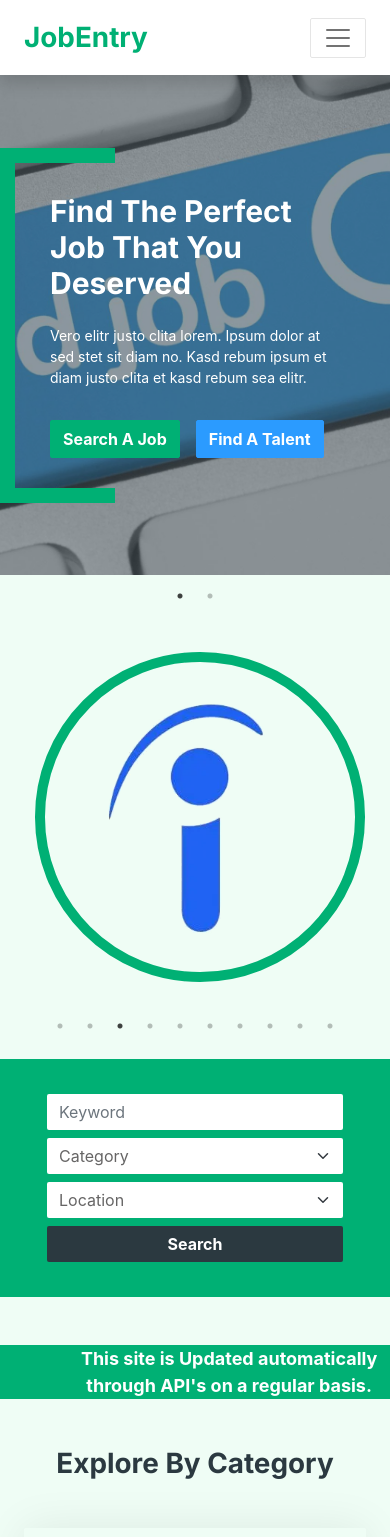
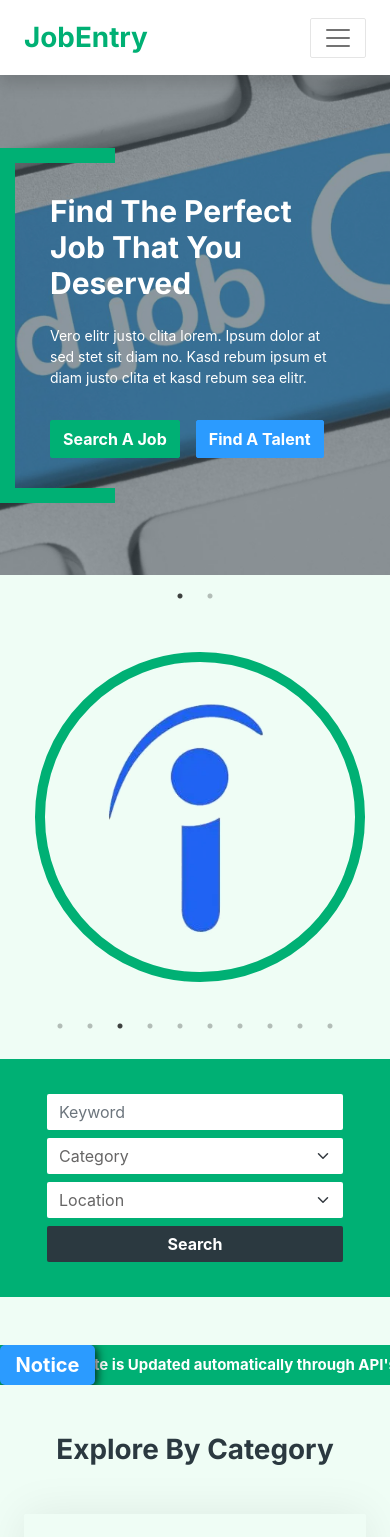
Before and after one commit to Subhrajitbw/subhrajitbw.github.co, a React (Create React App) app: page / in a window 390 px wide. Shown: the top 1537 px of the page. Built offline with nearby package versions, Linux system fonts and the light colour scheme; no server answers.

Commit message:
Your awesome message

```diff
--- a/package.json
+++ b/package.json
@@ -7,6 +7,7 @@
     "@testing-library/jest-dom": "^5.16.2",
     "@testing-library/react": "^12.1.4",
     "@testing-library/user-event": "^13.5.0",
+    "axios": "^0.26.1",
     "jquery": "^3.6.0",
     "react": "^17.0.2",
     "react-dom": "^17.0.2",
--- a/src/Components/Hero/Hero.js
+++ b/src/Components/Hero/Hero.js
@@ -1,12 +1,14 @@
 import React from "react";
 import "./hero.css";
 import Slider from "react-slick";
+import JobSlider from "./JobSlider";
 function Hero() {
   const settings = {
     dots: true,
     arrows: true,
     infinite: true,
     speed: 500,
+    fade: true,
     slidesToShow: 1,
     slidesToScroll: 1,
     initialSlide: 0,
@@ -81,13 +83,14 @@ function Hero() {
   };
   return (
     <div>
+      <JobSlider/>
       {/* Carousel Start */}
       <div className="container-fluid p-0">
 
         <div className="owl-carousel header-carousel">
           <Slider {...settings} >
             <div className="owl-carousel-item position-relative">
-              <img alt="" className="img-fluid" src={require("../img/wp3592806.webp")} />
+              <img alt="" className="hero-image img-fluid" src={require("../img/wp3592806.webp")} />
               <div
                 className="position-absolute top-0 start-0 w-100 h-100 d-flex align-items-center"
                 style={{ background: "rgba(43, 57, 64, .5)" }}
@@ -121,7 +124,7 @@ function Hero() {
               </div>
             </div>
             <div className="owl-carousel-item position-relative">
-              <img alt="" className="img-fluid" src={require("../img/1691748.jpg")} />
+              <img alt="" className="hero-image img-fluid" src={require("../img/1691748.jpg")} />
               <div
                 className="position-absolute top-0 start-0 w-100 h-100 d-flex align-items-center"
                 style={{ background: "rgba(43, 57, 64, .5)" }}
@@ -237,7 +240,7 @@ function Hero() {
         </div>
       </div>
       {/* Search End */}
-      <div className="container" id="scroll-container">
+      <div className="container wow fadeInUp" id="scroll-container">
         <div id="scroll-text">This site is Updated automatically through API's on a regular basis.</div>
       </div>
 
--- /dev/null
+++ b/src/Components/Hero/JobSlider.js
@@ -0,0 +1,26 @@
+import axios from 'axios'
+import React, { useEffect, useState } from 'react'
+
+function JobSlider() {
+    useEffect(() => {
+        const fetch = async () => {
+            const response = await axios.get("https://arbeitnow.com/api/job-board-api", {
+
+                headers: {
+                    'Access-Control-Allow-Origin': '*',
+                },
+            },
+
+            )
+            console.log(response);
+        }
+        fetch();
+    }, [])
+    return (
+        <div>
+
+        </div>
+    )
+}
+
+export default JobSlider
--- a/src/Components/Hero/hero.css
+++ b/src/Components/Hero/hero.css
@@ -1,8 +1,8 @@
 :root {
-    --primary: #00B074;
-    --secondary: #2B9BFF;
-    --light: #EFFDF5;
-    --dark: #2B3940;
+  --primary: #00b074;
+  --secondary: #2b9bff;
+  --light: #effdf5;
+  --dark: #2b3940;
 }
 /** Header ***/
 .header-carousel .container,
@@ -12,15 +12,49 @@
   border-left: 15px solid var(--primary);
 }
 
-.slide-img{
-    border: 10px solid #00B074;
+.slide-img {
+  border: 10px solid #00b074;
   border-radius: 50%;
   padding: 2%;
   margin: 5px;
 }
 
-.slides{
+.slides {
   padding: 5%;
+}
+
+/* .hero-image{
+    display: flex;
+    justify-content: center;
+    animation: pop 3s ease-in;
+}
+
+@keyframes pop {
+    0%{
+        width: 0%;
+        height: 0%;
+    }
+    100%{
+        width: 100%;
+        height: 100%;
+    }
+} */
+
+#scroll-container::before {
+  content: "Notice";
+  color: White;
+  font-weight: bolder;
+  font-size: 20px;
+  position: absolute;
+  background-color: #2b9bff;
+  text-align: center;
+  align-items: center;
+  line-height: 40px;
+  z-index: 1;
+  left: 0;
+  padding: 0px 4% 0 4%;
+  border-radius: 5px;
+  box-shadow: 2px 2px 10px rgba(0, 0, 0, 0.8);
 }
 
 .header-carousel .container::before,
@@ -65,13 +99,42 @@
     font-weight: 600;
   }
   #scroll-container {
-        background-color: #00B074;
+    background-color: #00b074;
     color: white;
     border-radius: 0 !important;
     overflow: hidden;
-        text-align: center;
+    word-break: keep-all;
+    height: 40px;
+    line-height: 40px;
   }
-
+  #scroll-text {
+    /* animation properties */
+    -moz-transform: translateX(100%);
+    -webkit-transform: translateX(100%);
+    transform: translateX(100%);
+    font-size: 15px !important;
+    font-weight: 100;
+    word-break: keep-all !important;
+    -moz-animation: my-animation 15s linear infinite;
+    -webkit-animation: my-animation 15s linear infinite;
+    animation: my-animation 15s linear infinite;
+  }
+  #scroll-container::before {
+    content: "Notice";
+    color: White;
+    font-weight: bolder;
+    font-size: 20px;
+    position: absolute;
+    background-color: #2b9bff;
+    text-align: left !important;
+    align-items: center;
+    line-height: 40px;
+    z-index: 1;
+    left: 0;
+    padding: 0px 4% 0 4%;
+    border-radius: 5px;
+    box-shadow: 2px 2px 10px rgba(0, 0, 0, 0.8);
+  }
 }
 
 .header-carousel .owl-nav {
@@ -91,12 +154,12 @@
   display: flex;
   align-items: center;
   justify-content: center;
-    color: #FFFFFF;
+  color: #ffffff;
   background: transparent;
-    border: 1px solid #FFFFFF;
+  border: 1px solid #ffffff;
   border-radius: 2px;
   font-size: 22px;
-    transition: .5s;
+  transition: 0.5s;
 }
 
 .header-carousel .owl-nav .owl-prev:hover,
@@ -106,7 +169,8 @@
 }
 
 .page-header {
-    background: linear-gradient(rgba(43, 57, 64, .5), rgba(43, 57, 64, .5)), url(../img/carousel-1.jpg) center center no-repeat;
+  background: linear-gradient(rgba(43, 57, 64, 0.5), rgba(43, 57, 64, 0.5)),
+    url(../img/carousel-1.jpg) center center no-repeat;
   background-size: cover;
 }
 
@@ -114,31 +178,58 @@
   color: var(--light);
 }
 
-
 /*** About ***/
 .about-bg {
-    background-image: -webkit-repeating-radial-gradient(center center, rgba(0, 0, 0, 0.2), rgba(0, 0, 0, 0.2) 1px, transparent 1px, transparent 100%);
-    background-image: -moz-repeating-radial-gradient(center center, rgba(0, 0, 0, 0.2), rgba(0, 0, 0, 0.2) 1px, transparent 1px, transparent 100%);
-    background-image: -ms-repeating-radial-gradient(center center, rgba(0, 0, 0, 0.2), rgba(0, 0, 0, 0.2) 1px, transparent 1px, transparent 100%);
-    background-image: -o-repeating-radial-gradient(center center, rgba(0, 0, 0, 0.2), rgba(0, 0, 0, 0.2) 1px, transparent 1px, transparent 100%);
-    background-image: repeating-radial-gradient(center center, rgba(0, 0, 0, 0.2), rgba(0, 0, 0, 0.2) 1px, transparent 1px, transparent 100%);
+  background-image: -webkit-repeating-radial-gradient(
+    center center,
+    rgba(0, 0, 0, 0.2),
+    rgba(0, 0, 0, 0.2) 1px,
+    transparent 1px,
+    transparent 100%
+  );
+  background-image: -moz-repeating-radial-gradient(
+    center center,
+    rgba(0, 0, 0, 0.2),
+    rgba(0, 0, 0, 0.2) 1px,
+    transparent 1px,
+    transparent 100%
+  );
+  background-image: -ms-repeating-radial-gradient(
+    center center,
+    rgba(0, 0, 0, 0.2),
+    rgba(0, 0, 0, 0.2) 1px,
+    transparent 1px,
+    transparent 100%
+  );
+  background-image: -o-repeating-radial-gradient(
+    center center,
+    rgba(0, 0, 0, 0.2),
+    rgba(0, 0, 0, 0.2) 1px,
+    transparent 1px,
+    transparent 100%
+  );
+  background-image: repeating-radial-gradient(
+    center center,
+    rgba(0, 0, 0, 0.2),
+    rgba(0, 0, 0, 0.2) 1px,
+    transparent 1px,
+    transparent 100%
+  );
   background-size: 5px 5px;
 }
-
 
 /*** Category ***/
 .cat-item {
   display: block;
-    box-shadow: 0 0 45px rgba(0, 0, 0, .08);
+  box-shadow: 0 0 45px rgba(0, 0, 0, 0.08);
   border: 1px solid transparent;
-    transition: .5s;
+  transition: 0.5s;
 }
 
 .cat-item:hover {
-    border-color: rgba(0, 0, 0, .08);
+  border-color: rgba(0, 0, 0, 0.08);
   box-shadow: none;
 }
-
 
 /*** Job Listing ***/
 .nav-pills .nav-item .active {
@@ -148,20 +239,23 @@
 .job-item {
   border: 1px solid transparent;
   border-radius: 2px;
-    box-shadow: 0 0 45px rgba(0, 0, 0, .08);
-    transition: .5s;
+  box-shadow: 0 0 45px rgba(0, 0, 0, 0.08);
+  transition: 0.5s;
 }
 
 .job-item:hover {
-    border-color: rgba(0, 0, 0, .08);
+  border-color: rgba(0, 0, 0, 0.08);
   box-shadow: none;
 }
 
 #scroll-container {
-background-color: #00B074;
+  background-color: #00b074;
   color: white;
   border-radius: 5px;
   overflow: hidden;
+  height: 40px;
+  line-height: 40px;
+  position: relative;
 }
 
 #scroll-text {
@@ -171,6 +265,7 @@ overflow: hidden;
   transform: translateX(100%);
   font-size: large;
   font-weight: bold;
+  word-break: keep-all;
   -moz-animation: my-animation 15s linear infinite;
   -webkit-animation: my-animation 15s linear infinite;
   animation: my-animation 15s linear infinite;
@@ -178,14 +273,22 @@ animation: my-animation 15s linear infinite;
 
 /* for Firefox */
 @-moz-keyframes my-animation {
-from { -moz-transform: translateX(100%); }
-to { -moz-transform: translateX(-100%); }
+  from {
+    -moz-transform: translateX(100%);
+  }
+  to {
+    -moz-transform: translateX(-100%);
+  }
 }
 
 /* for Chrome */
 @-webkit-keyframes my-animation {
-from { -webkit-transform: translateX(100%); }
-to { -webkit-transform: translateX(-100%); }
+  from {
+    -webkit-transform: translateX(100%);
+  }
+  to {
+    -webkit-transform: translateX(-100%);
+  }
 }
 
 @keyframes my-animation {
```
Also changed, not shown: 1 other file (tests, documents, lock files or other folders). Lines whose indentation alone changed are shown as unchanged.
